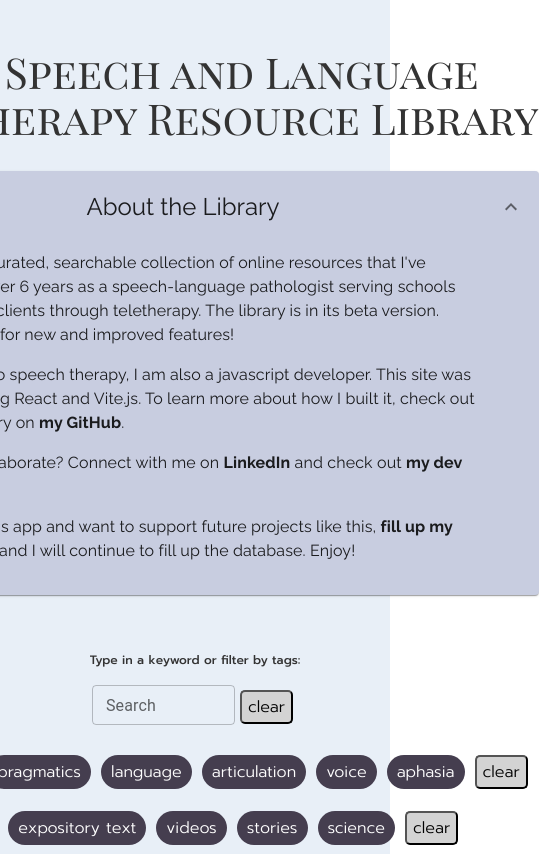
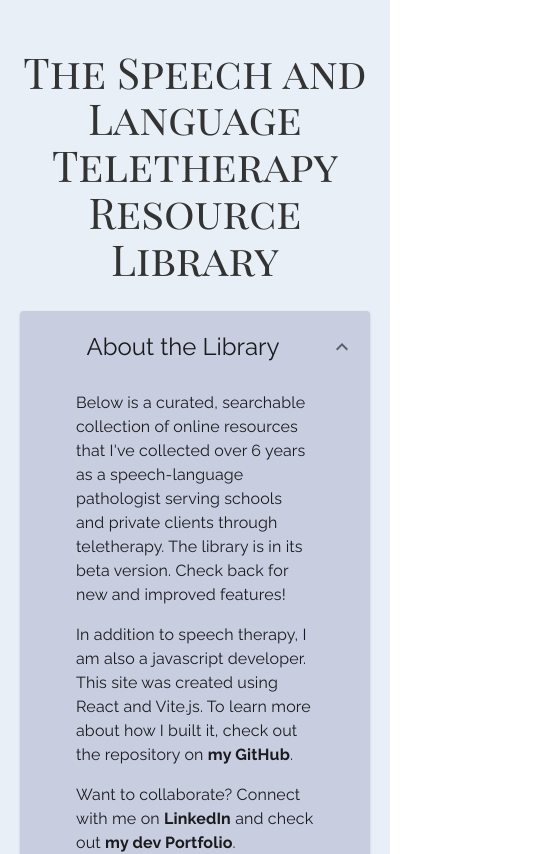
Before and after one commit to Amy-Pr/therapy-resource-library-react-vite, a React (Vite) app: page / in a window 390 px wide. Shown: the top 854 px of the page, 539 px wide, since content can reach past the window. Built offline with nearby package versions, Linux system fonts and the light colour scheme; no server answers; the database is empty.

Commit message:
Add tablet and mobile responsive layout

```diff
--- a/src/index.css
+++ b/src/index.css
@@ -75,7 +75,7 @@ a:hover {
 .filters {
   display: flex;
   flex-flow: column;
-  align-items: start;
+  align-items: center;
   margin: 15px 0;
 }
 
@@ -265,6 +265,28 @@ i {
   }
 }
 
+@media (max-width: 768px) {
+  #root {
+    width: 90%;
+  }
+
+  .search {
+    width: 100%;
+  }
+
+  h5 {
+    width: 100%;
+    text-align: center;
+  }
+
+  .filter-div {
+    display: flex;
+    flex-flow: row wrap;
+    justify-content: center;
+  }
+
+}
+
 @media (max-width: 440px) {
   #cards-section {
     flex-flow: column;
@@ -282,4 +304,6 @@ i {
 
 }
 
+
+
 /*TODO: Mobile styling of filter chips*/
```
